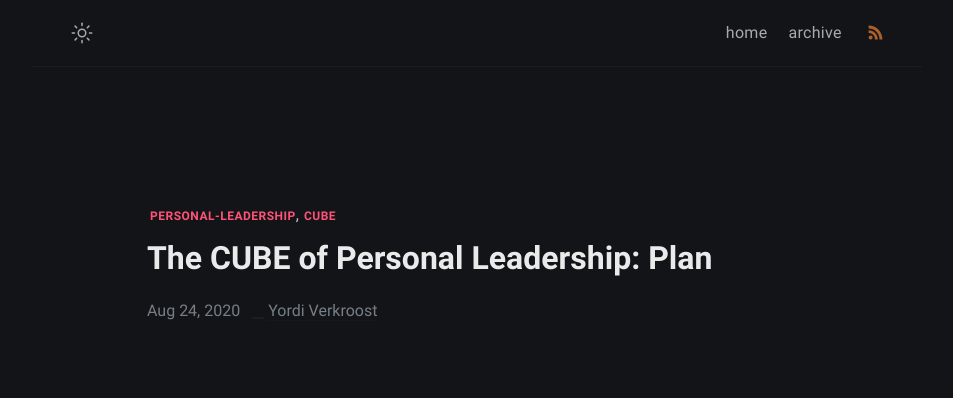
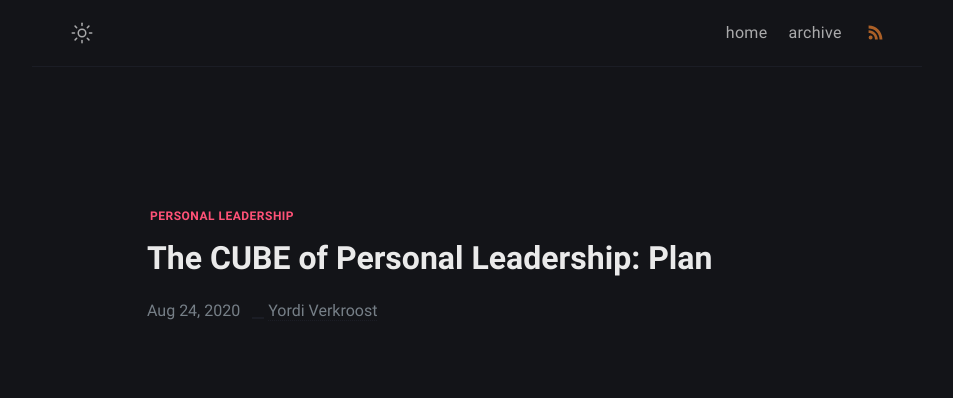
Before and after one commit to heymichal/heymichal.github.io, a Jekyll site: the page built from _posts/2020-08-24-the-cube-of-personal-leadership-plan.markdown, in a window 1280 px wide. Shown: the top 398 px of the page, without its empty margins (163-1116 px from the left). Built offline with Jekyll 4.4.1, drawn with Linux system fonts in a browser that asks for light colours.

Commit message:
Update from Forestry.io Yordi Verkroost updated _posts/2020-08-24-the-cube-of-personal-leadership-plan.markdown

```diff
--- a/_posts/2020-08-24-the-cube-of-personal-leadership-plan.markdown
+++ b/_posts/2020-08-24-the-cube-of-personal-leadership-plan.markdown
@@ -1,12 +1,11 @@
 ---
 title: 'The CUBE of Personal Leadership: Plan'
 layout: post
-date: '2020-08-24 19:00:00 +0200'
+date: 2020-08-24 19:00:00 +0200
 tags:
-- personal-leadership
-- cube
+- Personal Leadership
+
 ---
-
 Planning your day is essential if you want to be able to have deep focus and get things done. When you fail to schedule the time to work on projects, it's very easy to be swayed by the issues of the day. You know, those things that are urgent and important for others, but not necessarily for you. Instead, you want to focus on those not urgent and important things that ultimately help you reach your life goals.
 
 I plan my time in two steps, going from coarse- to fine-grained. During the coarse-grained phase at the start of each week (or better yet, at the end of the week before), I look at my calendar for the upcoming week. For the already scheduled meetings, I schedule the time needed to prepare them. The fine-grained phase happens at the start of each day. I will review the meetings and other blocks of time I already scheduled and update them if necessary.
```
